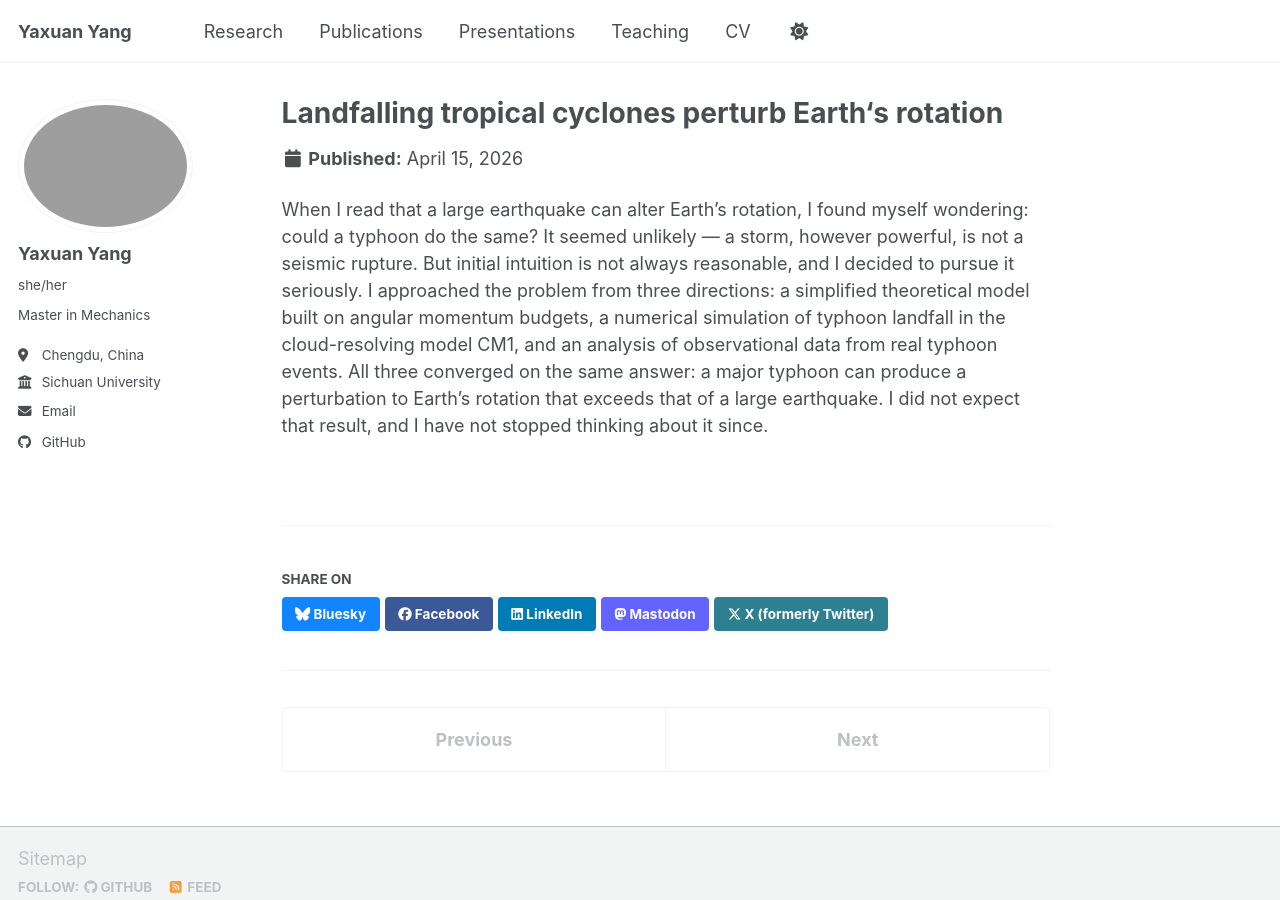
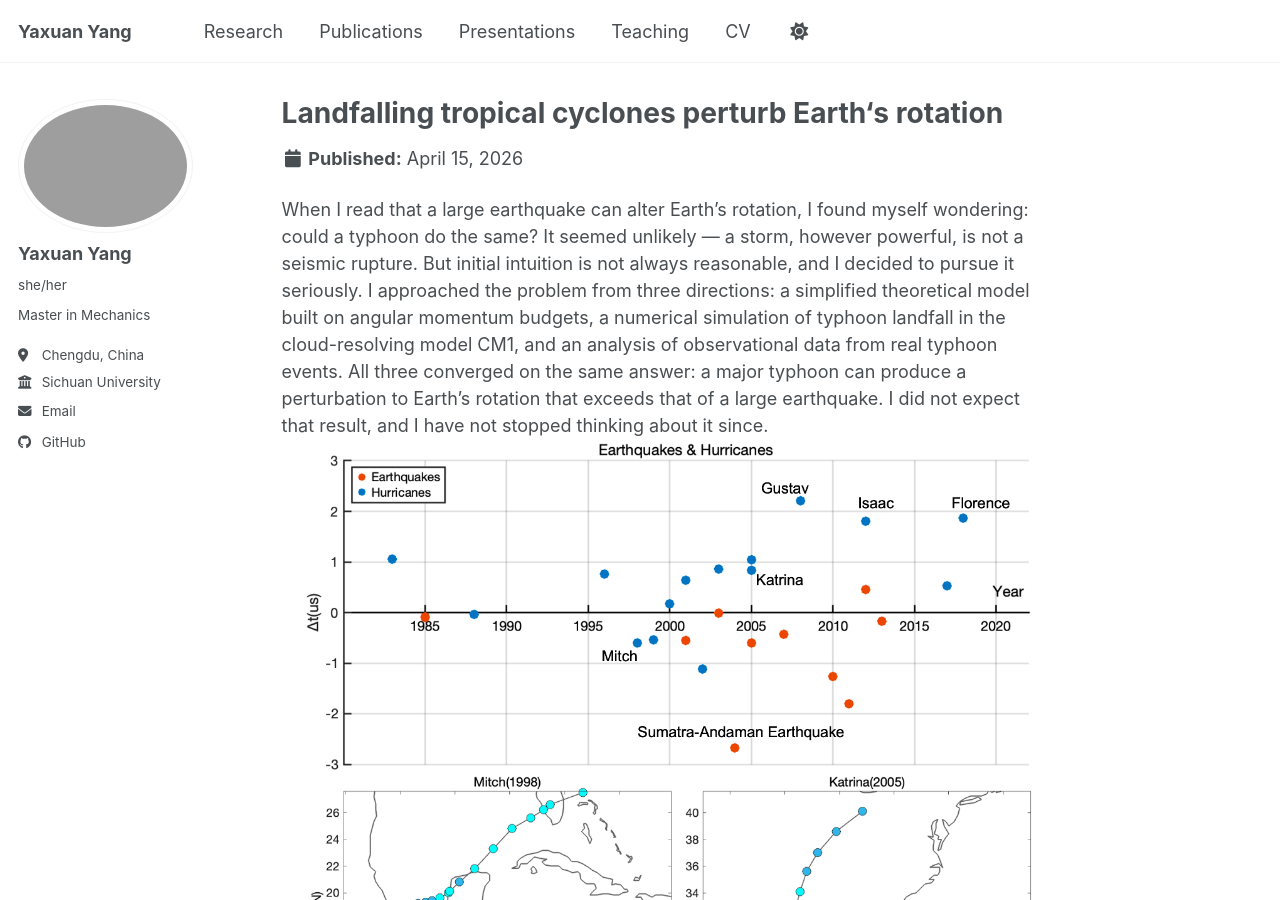
Before and after one commit to yyx-git/yyx-git.github.io, a Jekyll site: the page built from _portfolio/portfolio-1.md, in a window 1280 px wide and 900 px high. Built offline with Jekyll 4.4.1, drawn with Linux system fonts in a browser that asks for light colours; a script bundle is joined from its source files by our own code; library files that are not in the unit come from our copies.

Commit message:
Update portfolio-1.md

```diff
--- a/_portfolio/portfolio-1.md
+++ b/_portfolio/portfolio-1.md
@@ -5,3 +5,4 @@ collection: portfolio
 ---
 
 When I read that a large earthquake can alter Earth's rotation, I found myself wondering: could a typhoon do the same? It seemed unlikely — a storm, however powerful, is not a seismic rupture. But initial intuition is not always reasonable, and I decided to pursue it seriously. I approached the problem from three directions: a simplified theoretical model built on angular momentum budgets, a numerical simulation of typhoon landfall in the cloud-resolving model CM1, and an analysis of observational data from real typhoon events. All three converged on the same answer: a major typhoon can produce a perturbation to Earth's rotation that exceeds that of a large earthquake. I did not expect that result, and I have not stopped thinking about it since.
+<img src="/images/ty_earth.png" alt="results">
```
